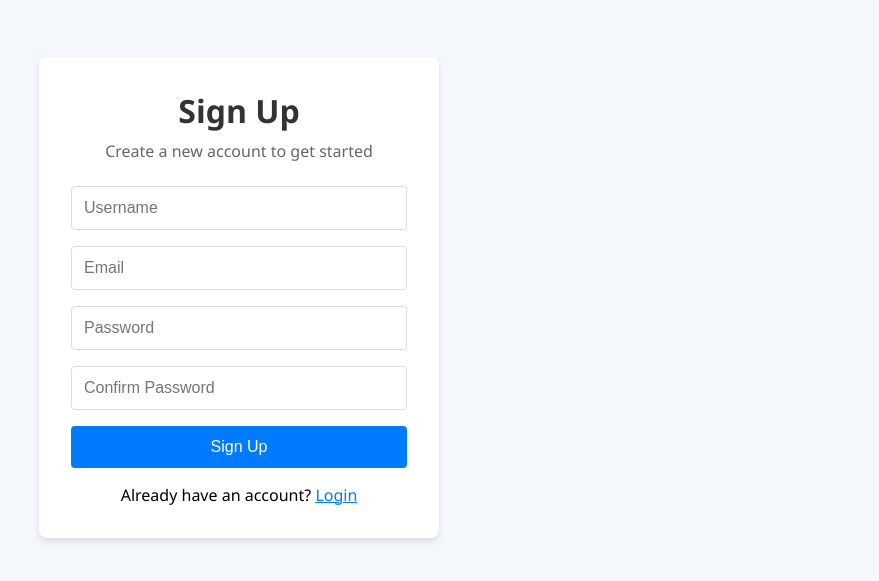
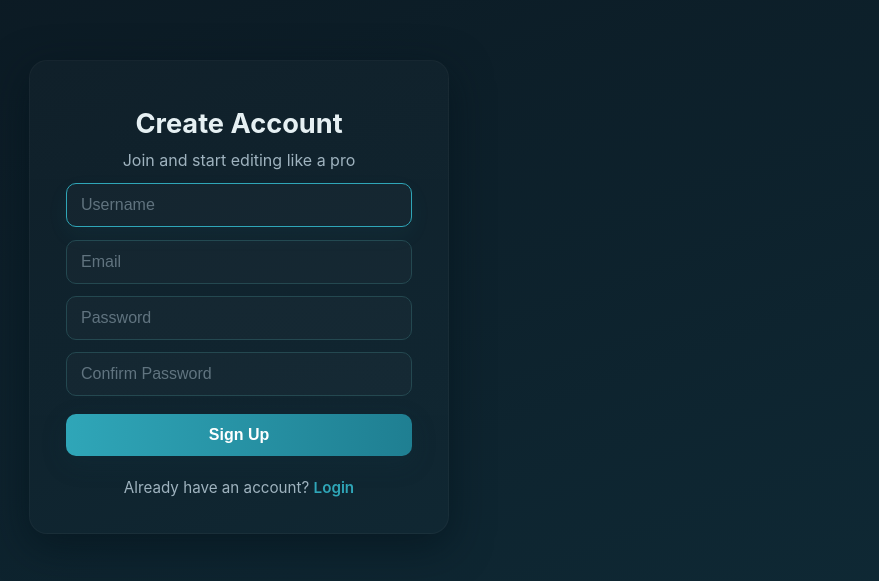
Before and after one commit to mekzqza/DatabaseProject_WebBoard, a React (Create React App) app in the folder DataBaseProject_WebBoard/database-react/: page /signup in a window 1280 px wide. Shown: the part 103-684 px from the top of the page, without its empty margins (401-1280 px from the left). Built offline with nearby package versions, Linux system fonts and the light colour scheme.

Commit message:
loginPage&singupPage loggreattt

```diff
--- a/DataBaseProject_WebBoard/database-react/src/Components/ CssStore/login.css
+++ b/DataBaseProject_WebBoard/database-react/src/Components/ CssStore/login.css
@@ -1,149 +1,169 @@
-/* Premiere Pro style login page */
-body {
-    background: linear-gradient(135deg, #181028 0%, #2a1956 100%);
-    min-height: 100vh;
-    margin: 0;
-    font-family: 'Segoe UI', 'Roboto', 'Arial', sans-serif;
+:root{
+    /* Cool, formal color palette (navy / teal / slate) */
+    --bg-1: #0b1720;      /* deep navy */
+    --bg-2: #0f2a36;      /* teal-navy gradient end */
+    --card-bg: rgba(255,255,255,0.03);
+    --surface: #0f2630;   /* card inner surface */
+    --accent: #2fa6b8;    /* teal accent */
+    --accent-2: #1f7f92;  /* darker teal */
+    --muted: #9fb3bf;     /* text-muted */
+    --input-bg: rgba(255,255,255,0.02);
+    --input-border: #244850;
+    --text: #e6f0f3;
+    --shadow: rgba(3,18,26,0.6);
+    --error: #e06a6a;
+    --success: #6fd6a7;
+    --radius: 12px;
+    --card-padding: 38px;
 }
 
+* { box-sizing: border-box; }
+body {
+    margin: 0;
+    font-family: "Inter", "Segoe UI", Roboto, Arial, sans-serif;
+    background: linear-gradient(160deg, var(--bg-1) 0%, var(--bg-2) 100%);
+    color: var(--text);
+    -webkit-font-smoothing: antialiased;
+    -moz-osx-font-smoothing: grayscale;
+}
+
+/* Layout */
 .pp-login-container {
     min-height: 100vh;
     display: flex;
     align-items: center;
     justify-content: center;
-    background: linear-gradient(135deg, #181028 0%, #24124c 100%);
+    padding: 40px 20px;
 }
 
 .pp-login-card {
-    position: relative;
-    background: rgba(26, 7, 46, 0.96);
-    border-radius: 24px;
-    box-shadow: 0 6px 32px rgba(40, 10, 90, 0.45), 0 0 0 5px #4721a3;
-    padding: 48px 38px 36px 38px;
-    width: 350px;
+    width: 380px;
+    padding: var(--card-padding);
+    background: linear-gradient(180deg, rgba(255,255,255,0.02), rgba(255,255,255,0.01));
+    border-radius: calc(var(--radius) + 8px);
+    border: 1px solid rgba(255,255,255,0.03);
+    box-shadow: 0 10px 30px var(--shadow);
     display: flex;
     flex-direction: column;
-    align-items: center;
-    transition: box-shadow 0.3s;
+    align-items: stretch;
+    gap: 12px;
 }
 
-.pp-logo-glow {
-    position: absolute;
-    top: -70px; left: 50%; transform: translateX(-50%);
-    width: 140px; height: 140px;
-    background: radial-gradient(circle, #8c4cffcc 0%, #3b1d6e22 100%);
-    filter: blur(32px);
-    z-index: 1;
-    pointer-events: none;
-}
-
-.pp-logo {
-    font-size: 2.6rem;
-    font-weight: 900;
-    color: #8c4cff;
-    letter-spacing: -0.15em;
-    background: linear-gradient(90deg, #8c4cff 60%, #4920a3 100%);
-    -webkit-background-clip: text;
-    -webkit-text-fill-color: transparent;
-    margin-right: 8px;
-    vertical-align: middle;
-    text-shadow: 0 0 12px #8c4cff44;
-}
-
+/* Header */
 .pp-login-title {
-    font-size: 2.1rem;
-    color: #f4f0fc;
-    margin-bottom: 8px;
-    font-family: 'Segoe UI', 'Roboto', 'Arial', sans-serif;
+    margin: 0;
+    font-size: 1.6rem;
     font-weight: 700;
-    letter-spacing: 1px;
-    z-index: 2;
+    color: var(--text);
+    letter-spacing: 0.2px;
     text-align: center;
 }
 
 .pp-login-subtitle {
-    color: #b9a5e6;
-    font-size: 1rem;
-    margin-bottom: 32px;
+    margin: 0;
+    font-size: 0.95rem;
+    color: var(--muted);
     text-align: center;
-    z-index: 2;
+    margin-bottom: 6px;
 }
 
+/* Form */
 .pp-login-form {
     width: 100%;
     display: flex;
     flex-direction: column;
-    gap: 18px;
-    z-index: 2;
+    gap: 12px;
 }
 
 .pp-login-input {
-    background: rgba(51, 32, 73, 0.85);
-    color: #e8def8;
-    border: 2px solid #4721a3;
+    width: 100%;
+    padding: 12px 14px;
     border-radius: 10px;
-    padding: 13px 16px;
-    font-size: 1rem;
-    margin-bottom: 8px;
-    transition: border-color 0.2s, background 0.2s;
+    background: var(--input-bg);
+    border: 1px solid var(--input-border);
+    color: var(--text);
+    font-size: 0.98rem;
     outline: none;
+    transition: border-color 160ms ease, box-shadow 160ms ease, transform 80ms ease;
+}
+
+.pp-login-input::placeholder {
+    color: rgba(159,179,191,0.55);
 }
 
 .pp-login-input:focus {
-    border-color: #8c4cff;
-    background: rgba(70, 51, 100, 0.95);
+    border-color: var(--accent);
+    box-shadow: 0 6px 18px rgba(47,166,184,0.08);
+    transform: translateY(-1px);
 }
 
+/* Button */
 .pp-login-button {
-    background: linear-gradient(90deg, #8c4cff 60%, #4920a3 100%);
+    margin-top: 6px;
+    padding: 12px;
+    border-radius: 10px;
+    border: none;
     color: #fff;
-    border: none;
-    border-radius: 10px;
-    padding: 12px;
-    font-size: 1.13rem;
+    background: linear-gradient(90deg, var(--accent) 0%, var(--accent-2) 100%);
     font-weight: 700;
-    letter-spacing: 0.05em;
-    box-shadow: 0 1px 8px #4721a399;
+    font-size: 1rem;
     cursor: pointer;
-    margin-top: 10px;
-    transition: background 0.2s, transform 0.1s;
+    box-shadow: 0 6px 18px rgba(15,55,66,0.25);
+    transition: transform 80ms ease, opacity 120ms ease;
 }
 
-.pp-login-button:active {
-    transform: scale(0.98);
+.pp-login-button:active { transform: translateY(1px) scale(.997); }
+.pp-login-button:disabled { opacity: 0.7; cursor: not-allowed; }
+
+/* Messages */
+.pp-error-message {
+    margin: 6px 0 0 0;
+    color: var(--error);
+    background: rgba(224,106,106,0.06);
+    border-left: 3px solid rgba(224,106,106,0.18);
+    padding: 10px 12px;
+    border-radius: 8px;
+    font-size: 0.95rem;
 }
 
-.pp-login-button:disabled {
-    opacity: 0.7;
-    cursor: not-allowed;
+.pp-success-message {
+    margin: 6px 0 0 0;
+    color: var(--success);
+    background: rgba(111,214,167,0.06);
+    border-left: 3px solid rgba(111,214,167,0.18);
+    padding: 10px 12px;
+    border-radius: 8px;
+    font-size: 0.95rem;
 }
 
-.pp-error-message {
-    color: #ff5e8e;
-    background: #2a114a;
-    border-radius: 8px;
-    padding: 10px 16px;
-    margin-top: 14px;
-    font-size: 1rem;
+/* Footer links */
+.pp-signup-link {
+    margin-top: 12px;
     text-align: center;
-    z-index: 2;
-    box-shadow: 0 0 0 2px #8c4cff22;
-}
-
-.pp-signup-link {
-    margin-top: 26px;
-    color: #b9a5e6;
-    font-size: 1rem;
-    text-align: center;
+    color: var(--muted);
+    font-size: 0.95rem;
 }
 
 .pp-signup-link-text {
-    color: #8c4cff;
-    font-weight: 700;
+    color: var(--accent);
+    font-weight: 600;
     cursor: pointer;
-    transition: text-decoration 0.2s;
     text-decoration: underline transparent;
 }
-.pp-signup-link-text:hover {
-    text-decoration: underline #8c4cff;
+.pp-signup-link-text:hover { text-decoration-color: rgba(47,166,184,0.24); }
+
+/* Small decorative accent (formal and subtle) */
+.pp-decor {
+    height: 6px;
+    width: 60px;
+    background: linear-gradient(90deg, rgba(47,166,184,0.9), rgba(31,127,146,0.9));
+    border-radius: 6px;
+    margin: 6px auto 16px auto;
+    opacity: 0.95;
 }
+
+/* Responsive */
+@media (max-width: 420px) {
+    .pp-login-card { width: 94%; padding: 26px; }
+    .pp-login-title { font-size: 1.4rem; }
+}
--- a/DataBaseProject_WebBoard/database-react/src/Components/ CssStore/singup.css
+++ b/DataBaseProject_WebBoard/database-react/src/Components/ CssStore/singup.css
@@ -1,89 +1,156 @@
-/* Sign Up Page Styles */
-.signup-container {
-    display: flex;
-    justify-content: center;
-    align-items: center;
-    height: 100vh;
-    background-color: #f4f7fc;
+:root{
+    /* Reuse and match the login palette for consistent, formal cool-tone look */
+    --bg-1: #0b1720;
+    --bg-2: #0f2a36;
+    --card-bg: rgba(255,255,255,0.03);
+    --surface: #0f2630;
+    --accent: #2fa6b8;
+    --accent-2: #1f7f92;
+    --muted: #9fb3bf;
+    --input-bg: rgba(255,255,255,0.02);
+    --input-border: #244850;
+    --text: #e6f0f3;
+    --shadow: rgba(3,18,26,0.6);
+    --error: #e06a6a;
+    --success: #6fd6a7;
+    --radius: 12px;
+    --card-padding: 36px;
 }
 
-.signup-card {
-    width: 400px;
-    background-color: white;
-    border-radius: 8px;
-    box-shadow: 0 4px 6px rgba(0, 0, 0, 0.1);
-    padding: 32px;
+* { box-sizing: border-box; }
+body { margin: 0; font-family: "Inter", "Segoe UI", Roboto, Arial, sans-serif; }
+
+/* Container & Card */
+.pp-signup-container {
+    min-height: 100vh;
+    display: flex;
+    align-items: center;
+    justify-content: center;
+    padding: 36px 20px;
+    background: linear-gradient(160deg, var(--bg-1) 0%, var(--bg-2) 100%);
+}
+
+.pp-signup-card {
+    width: 420px;
+    padding: var(--card-padding);
+    border-radius: calc(var(--radius) + 6px);
+    background: linear-gradient(180deg, rgba(255,255,255,0.02), rgba(255,255,255,0.01));
+    border: 1px solid rgba(255,255,255,0.03);
+    box-shadow: 0 12px 40px var(--shadow);
+    display: flex;
+    flex-direction: column;
+    gap: 10px;
+}
+
+/* Header */
+.pp-signup-title {
+    margin: 0;
+    font-size: 1.7rem;
+    color: var(--text);
+    font-weight: 700;
     text-align: center;
 }
 
-.signup-title {
-    font-size: 2rem;
-    font-weight: 600;
-    color: #333;
-    margin-bottom: 8px;
+.pp-signup-subtitle {
+    margin: 0;
+    color: var(--muted);
+    font-size: 1rem;
+    text-align: center;
 }
 
-.signup-subtitle {
-    font-size: 1rem;
-    color: #666;
-    margin-bottom: 24px;
+/* Form */
+.pp-signup-form {
+    width: 100%;
+    display: flex;
+    flex-direction: column;
+    gap: 12px;
+    margin-top: 4px;
 }
 
-.signup-form {
-    display: flex;
-    flex-direction: column;
-    gap: 16px;
+.pp-signup-input {
+    width: 100%;
+    padding: 12px 14px;
+    border-radius: 10px;
+    background: var(--input-bg);
+    border: 1px solid var(--input-border);
+    color: var(--text);
+    font-size: 1rem;
+    outline: none;
+    transition: border-color 160ms ease, box-shadow 160ms ease;
 }
 
-.signup-input {
-    padding: 12px;
-    font-size: 1rem;
-    border: 1px solid #ddd;
-    border-radius: 4px;
-    outline: none;
-    transition: all 0.3s ease;
+.pp-signup-input::placeholder { color: rgba(159,179,191,0.55); }
+
+.pp-signup-input:focus {
+    border-color: var(--accent);
+    box-shadow: 0 8px 22px rgba(47,166,184,0.06);
+    transform: translateY(-1px);
 }
 
-.signup-input:focus {
-    border-color: #007bff;
+/* Button */
+.pp-signup-button {
+    margin-top: 6px;
+    padding: 12px;
+    border-radius: 10px;
+    background: linear-gradient(90deg, var(--accent) 0%, var(--accent-2) 100%);
+    color: #fff;
+    border: none;
+    font-weight: 700;
+    font-size: 1rem;
+    cursor: pointer;
+    box-shadow: 0 8px 24px rgba(15,55,66,0.24);
+    transition: transform 80ms ease, opacity 120ms ease;
 }
 
-.signup-button {
-    padding: 12px;
-    background-color: #007bff;
-    color: white;
-    border: none;
-    border-radius: 4px;
-    font-size: 1rem;
-    cursor: pointer;
-    transition: all 0.3s ease;
+.pp-signup-button:active { transform: translateY(1px) scale(.998); }
+.pp-signup-button:disabled { opacity: 0.7; cursor: not-allowed; }
+
+/* Messages */
+.pp-error-message {
+    color: var(--error);
+    background: rgba(224,106,106,0.06);
+    border-left: 3px solid rgba(224,106,106,0.18);
+    padding: 10px 12px;
+    border-radius: 8px;
+    font-size: 0.95rem;
 }
 
-.signup-button:disabled {
-    background-color: #c6c6c6;
+.pp-success-message {
+    color: var(--success);
+    background: rgba(111,214,167,0.06);
+    border-left: 3px solid rgba(111,214,167,0.18);
+    padding: 10px 12px;
+    border-radius: 8px;
+    font-size: 0.95rem;
 }
 
-.signup-button:hover:not(:disabled) {
-    background-color: #0056b3;
+/* Footer link */
+.pp-login-link {
+    margin-top: 12px;
+    text-align: center;
+    color: var(--muted);
+    font-size: 0.95rem;
 }
 
-.error-message {
-    color: #ff3333;
-    font-size: 0.9rem;
-    margin-top: 16px;
+.pp-login-link-text {
+    color: var(--accent);
+    font-weight: 600;
+    cursor: pointer;
+    text-decoration: underline transparent;
+}
+.pp-login-link-text:hover { text-decoration-color: rgba(47,166,184,0.24); }
+
+/* Small accent bar to give a professional header feel */
+.pp-accent-bar {
+    height: 6px;
+    width: 80px;
+    background: linear-gradient(90deg, rgba(47,166,184,0.95), rgba(31,127,146,0.95));
+    border-radius: 6px;
+    margin: 6px auto 10px auto;
 }
 
-.login-link {
-    margin-top: 16px;
+/* Responsive */
+@media (max-width: 480px) {
+    .pp-signup-card { width: 94%; padding: 24px; }
+    .pp-signup-title { font-size: 1.4rem; }
 }
-
-.login-link-text {
-    color: #007bff;
-    cursor: pointer;
-    font-weight: 500;
-    text-decoration: underline;
-}
-
-.login-link-text:hover {
-    color: #0056b3;
-}
--- a/DataBaseProject_WebBoard/database-react/src/Components/SignUpPage.jsx
+++ b/DataBaseProject_WebBoard/database-react/src/Components/SignUpPage.jsx
@@ -1,21 +1,23 @@
 import { useState } from 'react';
-import { useNavigate } from 'react-router-dom';  // Import useNavigate for page redirection
-import './ CssStore/singup.css'
+import { useNavigate } from 'react-router-dom';
+import './ CssStore/singup.css';
+
 function SignUpPage() {
     const [username, setUsername] = useState('');
     const [password, setPassword] = useState('');
-    const [confirmPassword, setConfirmPassword] = useState('');  // State for confirm password
+    const [confirmPassword, setConfirmPassword] = useState('');
     const [email, setEmail] = useState('');
-    const [loading, setLoading] = useState(false);  // Loading state
-    const [error, setError] = useState('');  // Error message
-    const navigate = useNavigate();  // Use navigate to redirect
+    const [loading, setLoading] = useState(false);
+    const [error, setError] = useState('');
+    const [success, setSuccess] = useState('');
+    const navigate = useNavigate();
 
-    // Sign-up function
     const handleSignUp = async (e) => {
         e.preventDefault();
-        setError('');  // Reset error message
+        setError('');
+        setSuccess('');
 
-        if (username === '' || password === '' || email === '' || confirmPassword === '') {
+        if (!username || !password || !email || !confirmPassword) {
             setError('Please fill in all fields');
             return;
         }
@@ -25,65 +27,79 @@ function SignUpPage() {
             return;
         }
 
-        setLoading(true);  // Set loading to true when starting the request
+        // basic email check
+        if (!/^\S+@\S+\.\S+$/.test(email)) {
+            setError('Please enter a valid email');
+            return;
+        }
+
+        setLoading(true);
         try {
-            // Simulate successful sign-up with a timeout
+            // Replace this setTimeout with your real API call (await createAccount(...))
+            await new Promise((res) => setTimeout(res, 1400));
+            setSuccess('Account created successfully. Redirecting to login...');
             setTimeout(() => {
-                setLoading(false);  // Stop loading
-                navigate("/login");  // Redirect to login page after success
-            }, 2000);  // Delay for 2 seconds to simulate API request
+                setLoading(false);
+                navigate('/login');
+            }, 900);
         } catch (err) {
-            setError('Error: ' + err.message);  // Display error from backend
+            setError('Error: ' + (err?.message || 'Something went wrong'));
             setLoading(false);
         }
     };
 
-    // Redirect to login page
-    const redirectToLogin = () => {
-        navigate("/login");
-    };
+    const redirectToLogin = () => navigate('/login');
 
     return (
-        <div className="signup-container">
-            <div className="signup-card">
-                <h3 className="signup-title">Sign Up</h3>
-                <p className="signup-subtitle">Create a new account to get started</p>
-                <form onSubmit={handleSignUp} className="signup-form">
+        <div className="pp-signup-container">
+            <div className="pp-signup-card">
+                <div className="pp-logo-glow"></div>
+                <h3 className="pp-signup-title">
+                    <span className="pp-logo"></span> Create Account
+                </h3>
+                <p className="pp-signup-subtitle">Join and start editing like a pro</p>
+
+                <form onSubmit={handleSignUp} className="pp-signup-form" noValidate>
                     <input
-                        className="signup-input"
+                        className="pp-signup-input"
                         type="text"
                         placeholder="Username"
                         value={username}
                         onChange={(e) => setUsername(e.target.value)}
+                        autoFocus
                     />
                     <input
-                        className="signup-input"
+                        className="pp-signup-input"
                         type="email"
                         placeholder="Email"
                         value={email}
                         onChange={(e) => setEmail(e.target.value)}
                     />
                     <input
-                        className="signup-input"
+                        className="pp-signup-input"
                         type="password"
                         placeholder="Password"
                         value={password}
                         onChange={(e) => setPassword(e.target.value)}
                     />
                     <input
-                        className="signup-input"
+                        className="pp-signup-input"
                         type="password"
                         placeholder="Confirm Password"
                         value={confirmPassword}
                         onChange={(e) => setConfirmPassword(e.target.value)}
                     />
-                    {error && <p className="error-message">{error}</p>}
-                    <button className="signup-button" type="submit" disabled={loading}>
+
+                    {error && <p className="pp-error-message">{error}</p>}
+                    {success && <p className="pp-success-message">{success}</p>}
+
+                    <button className="pp-signup-button" type="submit" disabled={loading}>
                         {loading ? 'Signing Up...' : 'Sign Up'}
                     </button>
                 </form>
-                <div className="login-link">
-                    <p>Already have an account? <span onClick={redirectToLogin} className="login-link-text">Login</span></p>
+
+                <div className="pp-login-link">
+                    <p>Already have an account? <span onClick={redirectToLogin} className="pp-login-link-text">Login</span></p>
                 </div>
             </div>
         </div>
```
